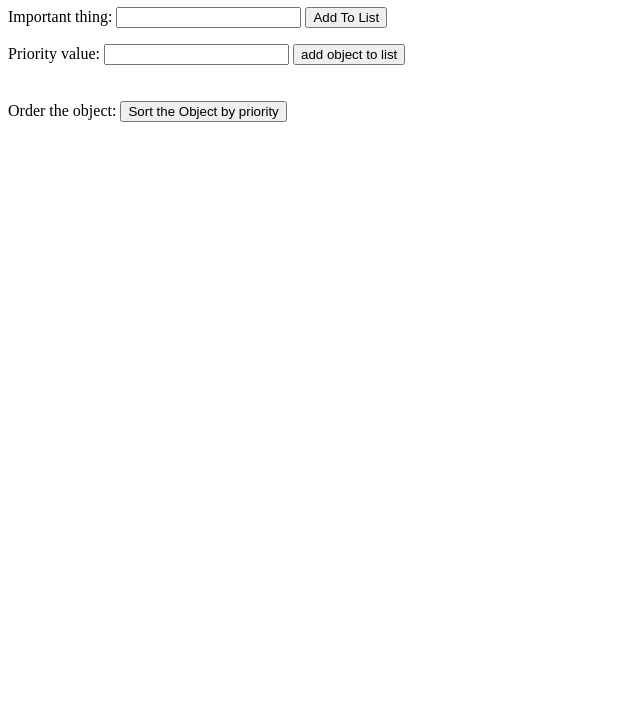
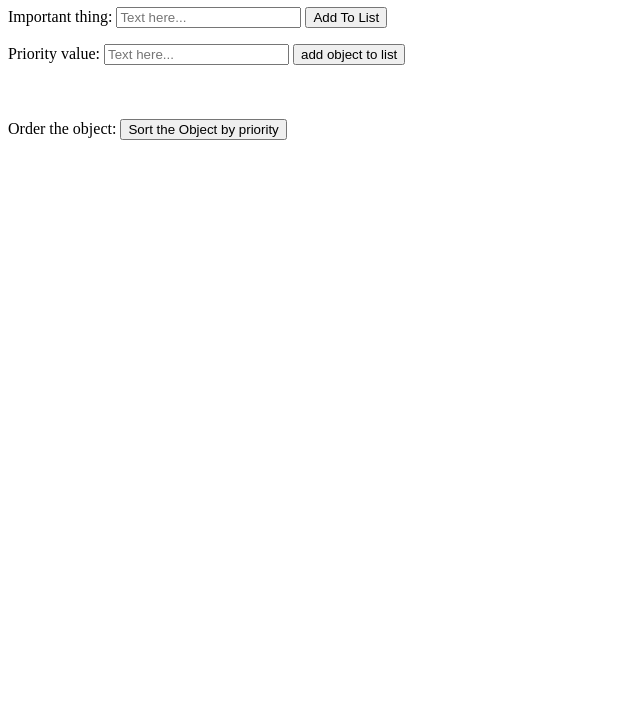
Before and after one commit to xXm4ntr4Xx/BC10assigment-recap, a plain HTML site: page task-4/index.html in a window 1280 px wide. Shown: the part 73-800 px from the top of the page, without its empty margins (0-640 px from the left). Drawn offline with Linux system fonts and the light colour scheme; files that its build step writes are made by us from their sources.

Commit message:
index.html

```diff
--- a/task-4/index.html
+++ b/task-4/index.html
@@ -1,29 +1,50 @@
 <!DOCTYPE html>
 <html>
-  <head></head>
+  <head>
+    <link rel="stylesheet" href="/task-4/main.css">
+  </head>
   <body>
+    <div id="container-main">
     <h1>Task-4</h1>
+
+
+    <div id="second-block">
     <label>
       Important thing:
-      <input id="important-thing" type="text"/>
+      <input id="important-thing" type="text" placeholder="Text here..."/>
     </label>
     <button id="add-to-list" type="submit" onclick="addToArray()">Add To List</button>
+    </div>
+
+
+    <div id="unorder-list">
     <ol></ol>
+    </div>
 
+
+    <div id="third-block">
     <label for="">
       Priority value:
-      <input id="priority-value" type="text">
+      <input id="priority-value" type="text" placeholder="Text here...">
     </label>
     <button id="add-object" type="submit" onclick="addObjectToArray()">add object to list</button>
+    </div>
+
 
     <br>
     <br>
     <br>
+
+
+    <div id="forth-block">
     <label for="">
       Order the object:
       <button id="buttonObject"type="submit" onclick="orderTheObjectByPriority()">Sort the Object by priority</button>
+    </label>
+    </div>
+    </div>
 
-    </label>
+
     <script src="main.js"></script>
   </body>
 </html>
```
